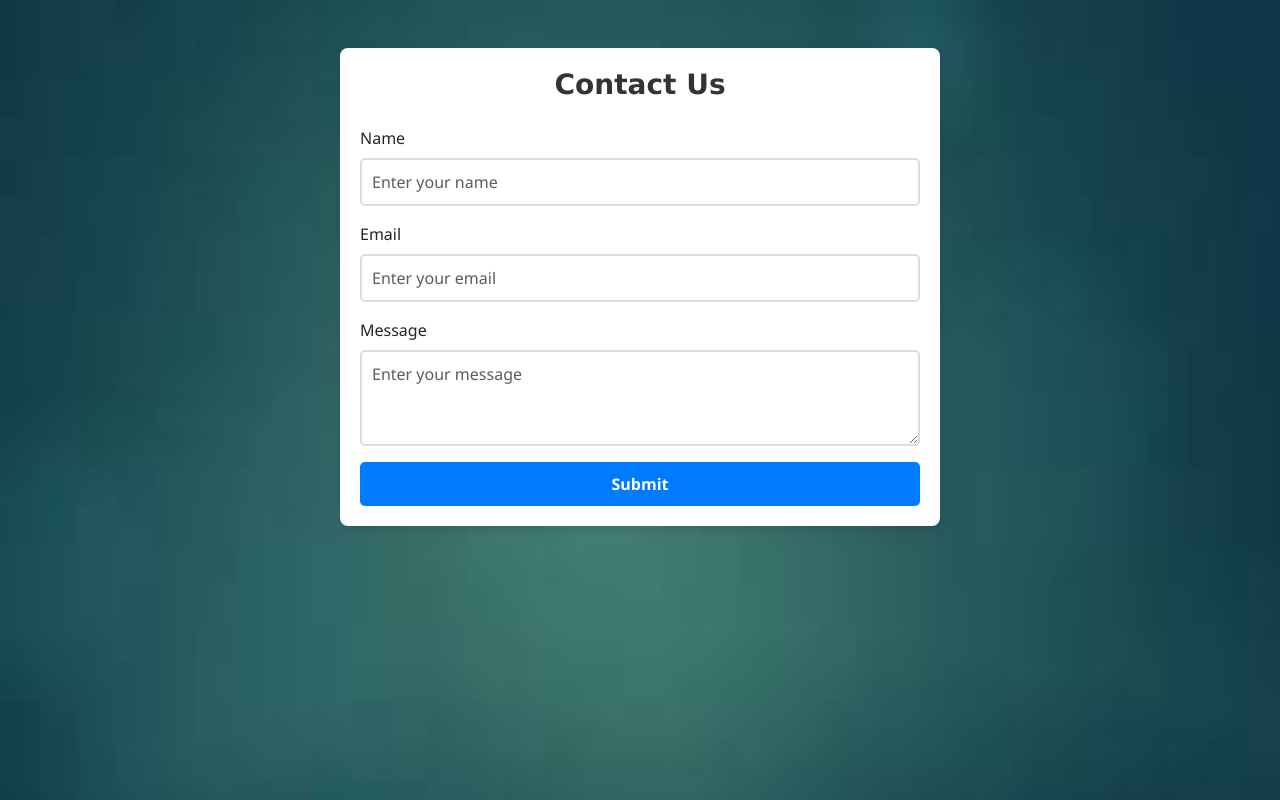
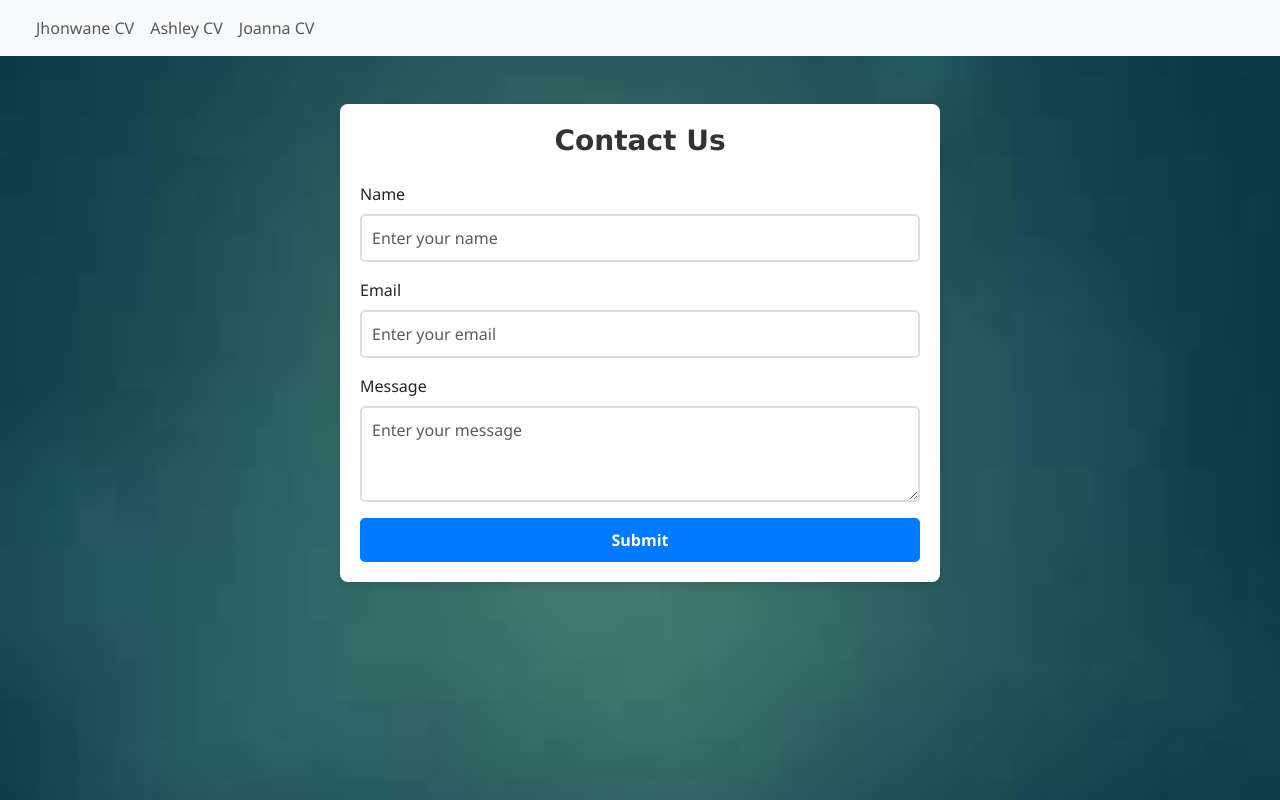
Before and after one commit to joanna244/project1, a plain HTML site: page proj1.html in a window 1280 px wide. Drawn offline with nearby package versions, Linux system fonts and the light colour scheme.

Commit message:
Update proj1.html

```diff
--- a/proj1.html
+++ b/proj1.html
@@ -11,6 +11,28 @@
 
 </head>
 <body>
+    <nav class="navbar navbar-expand-lg bg-body-tertiary">
+        <div class="container-fluid">
+          <a class="navbar-brand" href="#"></a>
+          <button class="navbar-toggler" type="button" data-bs-toggle="collapse" data-bs-target="#navbarNav" aria-controls="navbarNav" aria-expanded="false" aria-label="Toggle navigation">
+            <span class="navbar-toggler-icon"></span>
+          </button>
+          <div class="collapse navbar-collapse" id="navbarNav">
+            <ul class="navbar-nav">
+              <li class="nav-item">
+                <a class="nav-link" href="https://portfolio-seven-jet-76.vercel.app/">Jhonwane CV</a>
+              </li>
+              <li class="nav-item">
+                <a class="nav-link" href="https://my-portfolio-phi-lime-83.vercel.app/">Ashley CV</a>
+              </li>
+              <li class="nav-item">
+                <a class="nav-link" href="https://joanna-kappa.vercel.app/">Joanna CV</a>
+              </li>
+            </ul>
+          </div>
+        </div>
+      </nav>
+
     <div class="container mt-5">
         <h2 class="text-center">Contact Us</h2>
         <form id="contactForm" class="mt-4">
```
